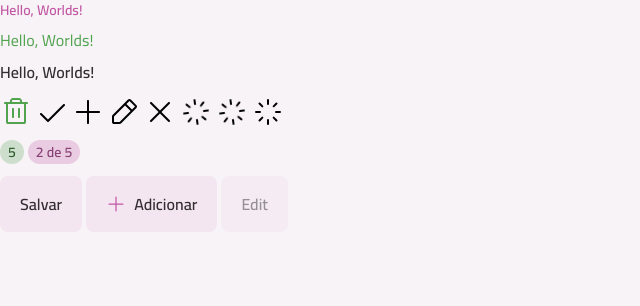
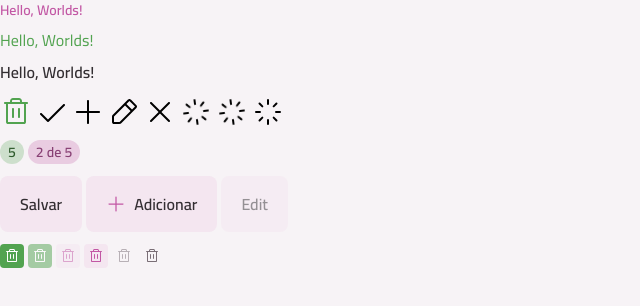
Before and after one commit to cristopherAndre/study-react-vite-todolist-spa-project, a React (Vite) app: page / in a window 1280 px wide. Shown: the top 306 px of the page, without its empty margins (0-640 px from the left). Built offline with nearby package versions, Linux system fonts and the light colour scheme.

Commit message:
add button-icon component

```diff
--- a/src/App.tsx
+++ b/src/App.tsx
@@ -8,6 +8,7 @@ import SpinnerIcon from "./assets/icons/spinner.svg?react";
 import Icon from './components/icon';
 import Badge from './components/badge';
 import Button from './components/button';
+import ButtonIcon from './components/button-icon';
 
 export default function App() {
 
@@ -45,6 +46,19 @@ export default function App() {
                 <Button disabled>Edit</Button>
             </div>
 
+            <div className="flex gap-1">
+                <ButtonIcon icon={TrashIcon} />
+                <ButtonIcon icon={TrashIcon} disabled />
+
+                <ButtonIcon icon={TrashIcon} variant="secondary" disabled/>
+                <ButtonIcon icon={TrashIcon} variant="secondary" />
+
+                <ButtonIcon icon={TrashIcon} variant="tertiary" disabled/>
+                <ButtonIcon icon={TrashIcon} variant="tertiary" />
+            </div>
+
+
+
         </div>
 
 
--- /dev/null
+++ b/src/components/button-icon.tsx
@@ -0,0 +1,73 @@
+
+import Icon from './icon';
+import { cva, type VariantProps } from 'class-variance-authority';
+
+export const buttonIconVariants = cva(
+    `
+  inline-flex items-center justify-center cursor-pointer transition group
+`,
+    {
+        variants: {
+            variant: {
+                primary: "bg-green-base hover:bg-green-dark",
+                secondary: "bg-gray-200 hover:bg-pink-base",
+                tertiary: "bg-transparent hover:bg-gray-200",
+            },
+            size: {
+                sm: "w-6 h-6 p-1 rounded",
+            },
+            disabled: {
+                true: "opacity-50 pointer-events-none",
+            },
+        },
+        defaultVariants: {
+            variant: "primary",
+            size: "sm",
+            disabled: false,
+        },
+    }
+);
+
+
+export const buttonIconIconVariants = cva("transition", {
+    variants: {
+        variant: {
+            primary: "fill-white",
+            secondary: "fill-pink-base group-hover:fill-white",
+            tertiary: "fill-gray-300 group-hover:fill-gray-400",
+        },
+        size: {
+            sm: "w-4 h-4",
+        },
+    },
+    defaultVariants: {
+        variant: "primary",
+        size: "sm",
+    },
+});
+
+
+interface ButtonIconProps extends
+    Omit<React.ComponentProps<"button">, "size" | "disabled">,
+    VariantProps<typeof buttonIconVariants> {
+    icon?: React.ComponentProps<typeof Icon>["svg"];
+}
+
+
+export default function ButtonIcon({
+    variant,
+    size,
+    disabled,
+    className,
+    icon,
+    ...props
+}: ButtonIconProps) {
+    return (
+        <button
+            className={buttonIconVariants({ className, variant, size, disabled })}
+            {...props}
+        >
+            <Icon className={buttonIconIconVariants({ size, variant })} svg={icon} />
+        </button>
+    );
+}
```
